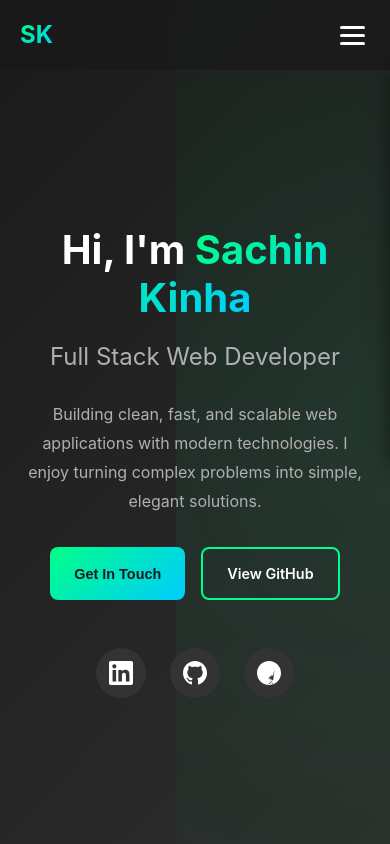
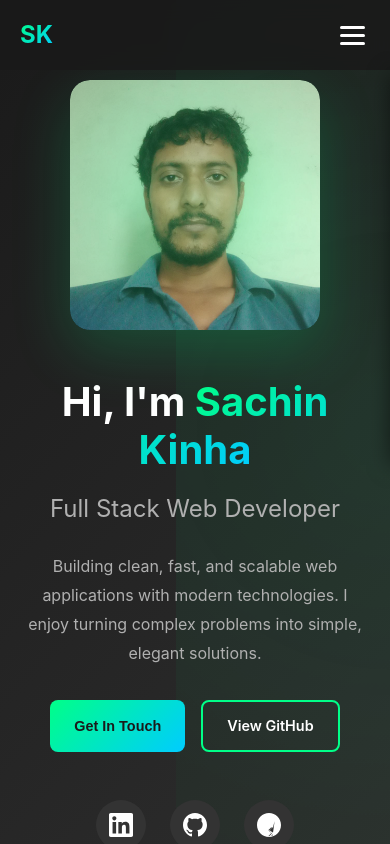
Before and after one commit to Tim-Alpha/react-portfolio, a Vue app: page / in a window 390 px wide. Shown: the top 844 px of the page. Built offline with nearby package versions, Linux system fonts and the light colour scheme.

Commit message:
update: hero component layout & styles with responsive design and image effects

```diff
--- a/src/components/Hero.css
+++ b/src/components/Hero.css
@@ -34,9 +34,65 @@
 .hero-content {
   position: relative;
   z-index: 1;
-  text-align: center;
-  max-width: 800px;
+  display: grid;
+  grid-template-columns: 1fr 1.5fr;
+  gap: 4rem;
+  align-items: center;
+  max-width: 1200px;
   margin: 0 auto;
+}
+
+.hero-image-container {
+  display: flex;
+  justify-content: center;
+  align-items: center;
+  animation: fadeInUp 0.8s ease 0.1s both;
+}
+
+.hero-image-wrapper {
+  position: relative;
+  width: 100%;
+  max-width: 400px;
+  aspect-ratio: 1;
+  border-radius: 20px;
+  overflow: hidden;
+  box-shadow: 0 20px 60px rgba(0, 255, 136, 0.2);
+}
+
+.hero-image {
+  width: 100%;
+  height: 100%;
+  object-fit: cover;
+  border-radius: 20px;
+  transition: transform 0.3s ease;
+}
+
+.hero-image-wrapper:hover .hero-image {
+  transform: scale(1.05);
+}
+
+.hero-image-glow {
+  position: absolute;
+  top: -50%;
+  left: -50%;
+  width: 200%;
+  height: 200%;
+  background: radial-gradient(circle, rgba(0, 255, 136, 0.3) 0%, transparent 70%);
+  animation: rotate 20s linear infinite;
+  pointer-events: none;
+}
+
+@keyframes rotate {
+  from {
+    transform: rotate(0deg);
+  }
+  to {
+    transform: rotate(360deg);
+  }
+}
+
+.hero-text {
+  text-align: left;
 }
 
 .hero-title {
@@ -149,6 +205,30 @@
   }
 }
 
+@media (max-width: 968px) {
+  .hero-content {
+    grid-template-columns: 1fr;
+    gap: 3rem;
+    text-align: center;
+  }
+
+  .hero-text {
+    text-align: center;
+  }
+
+  .hero-image-container {
+    order: -1;
+  }
+
+  .hero-image-wrapper {
+    max-width: 300px;
+  }
+
+  .hero-buttons {
+    justify-content: center;
+  }
+}
+
 @media (max-width: 768px) {
   .hero-title {
     font-size: 2.5rem;
@@ -166,4 +246,8 @@
     padding: 0.8rem 1.5rem;
     font-size: 0.9rem;
   }
+
+  .hero-image-wrapper {
+    max-width: 250px;
+  }
 }
--- a/src/components/Hero.tsx
+++ b/src/components/Hero.tsx
@@ -12,6 +12,16 @@ const Hero = () => {
     <section id="hero" className="hero">
       <div className="container">
         <div className="hero-content">
+          <div className="hero-image-container">
+            <div className="hero-image-wrapper">
+              <img
+                src="/profile.jpg"
+                alt="Sachin Kinha"
+                className="hero-image"
+              />
+              <div className="hero-image-glow"></div>
+            </div>
+          </div>
           <div className="hero-text">
             <h1 className="hero-title">
               Hi, I'm <span className="highlight">Sachin Kinha</span>
```
